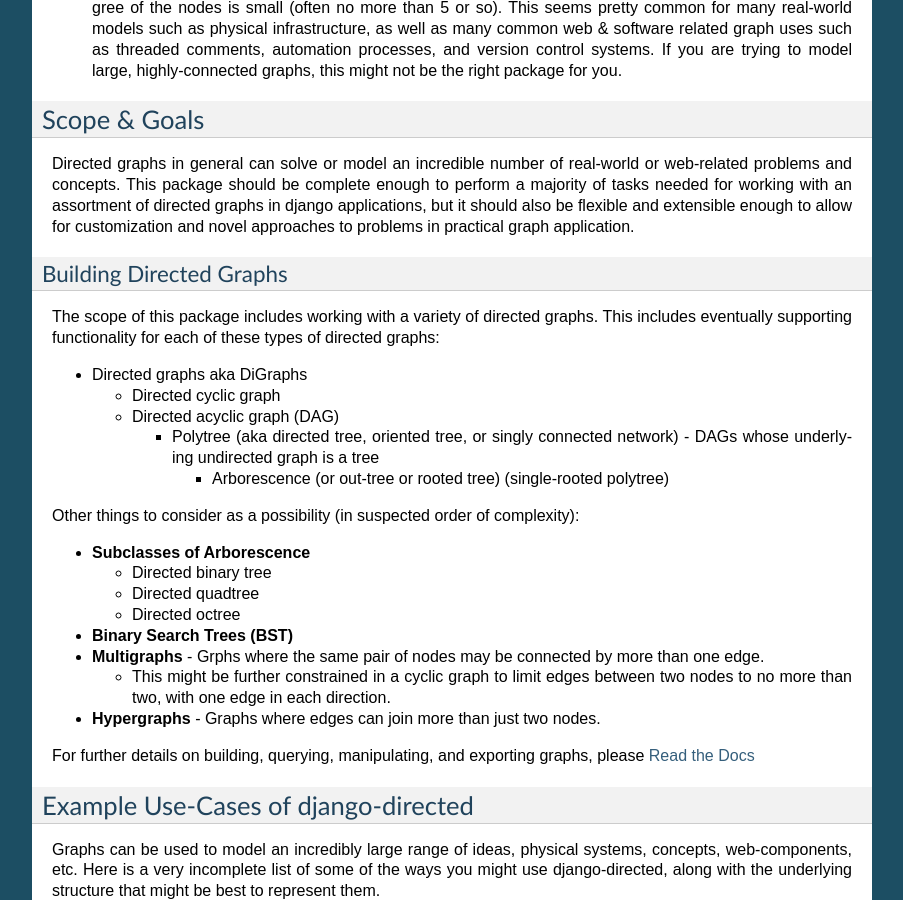
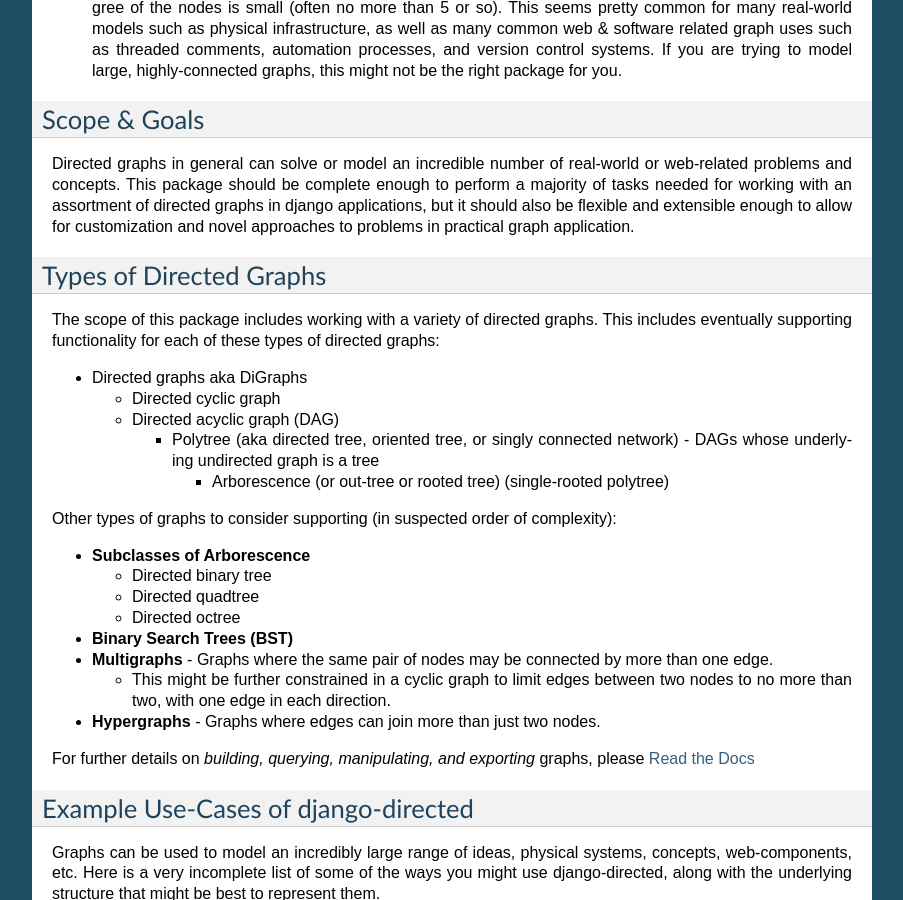
Before and after one commit to OmenApps/django-directed, a Sphinx documentation site: the page built from docs/readme.md, in a window 1280 px wide and 900 px high, scrolled down 850 px. Shown: the whole window, without its empty margins (198-1101 px from the left). Built offline with Sphinx 7.4.7, drawn with Linux system fonts in a browser that asks for light colours; some of the changed text lies outside the part shown.

Commit message:
Make minor updates to docs and docs structure

```diff
--- a/README.md
+++ b/README.md
@@ -23,7 +23,7 @@
 
 Directed graphs in general can solve or model an incredible number of real-world or web-related problems and concepts. This package should be complete enough to perform a majority of tasks needed for working with an assortment of directed graphs in django applications, but it should also be flexible and extensible enough to allow for customization and novel approaches to problems in practical graph application.
 
-### Building Directed Graphs
+## Types of Directed Graphs
 
 The scope of this package includes working with a variety of directed graphs. This includes eventually supporting functionality for each of these types of directed graphs:
 
@@ -33,19 +33,19 @@
     - Polytree (aka directed tree, oriented tree, or singly connected network) - DAGs whose underlying undirected graph is a tree
       - Arborescence (or out-tree or rooted tree) (single-rooted polytree)
 
-Other things to consider as a possibility (in suspected order of complexity):
+Other types of graphs to consider supporting (in suspected order of complexity):
 
 - **Subclasses of Arborescence**
   - Directed binary tree
   - Directed quadtree
   - Directed octree
 - **Binary Search Trees (BST)**
-- **Multigraphs** - Grphs where the same pair of nodes may be connected by more than one edge.
+- **Multigraphs** - Graphs where the same pair of nodes may be connected by more than one edge.
   - This might be further constrained in a cyclic graph to limit edges between two nodes to no more than two, with one edge in each direction.
 - **Hypergraphs** - Graphs where edges can join more than just two nodes.
 
 
-For further details on building, querying, manipulating, and exporting graphs, please [Read the Docs](https://django-directed.readthedocs.io/en/latest/)
+For further details on *building, querying, manipulating, and exporting* graphs, please [Read the Docs](https://django-directed.readthedocs.io/en/latest/)
 
 
 ## Example Use-Cases of django-directed
@@ -79,7 +79,7 @@
 ## Why not use a graph database instead?
 
 - Compatibility - Graph databases don't play very nicely with Django and the Django ORM. There are 3rd party packages to shoehorn in the required functionality, but django is designed for relational databases.
-- Simplicity - If most of the work you are doing needs a relational database, mixing an additional database into the project might not be ideal.
+- Simplicity - If most of the work you are doing needs a relational database, mixing an additional entirely different kind of database into the project might not be ideal.
 - Tradeoffs - Graph databases are not a panacea. They bring their own set of pros and cons. Maybe a graph database is ideal for your project. But maybe you'll do just as well using django-directed. I encourage you to read up on the benefits graph databases bring, the issues they solve, and also the areas where they do not perform as well as a relational database.
 
 ## ToDo
```
Also changed, not shown: docs/building.md (+2 -0 lines), docs/extending.md (added, +3 -0 lines), docs/index.md (+1 -0 lines).
